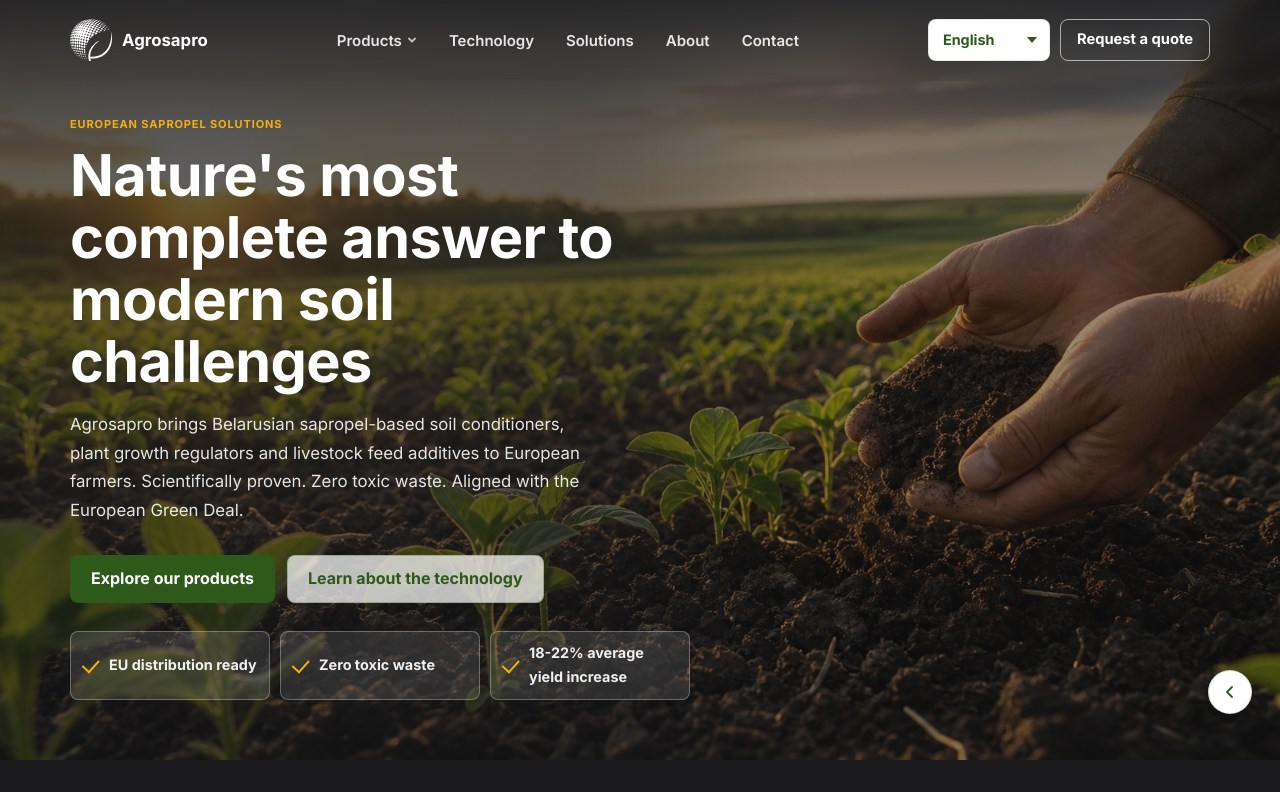
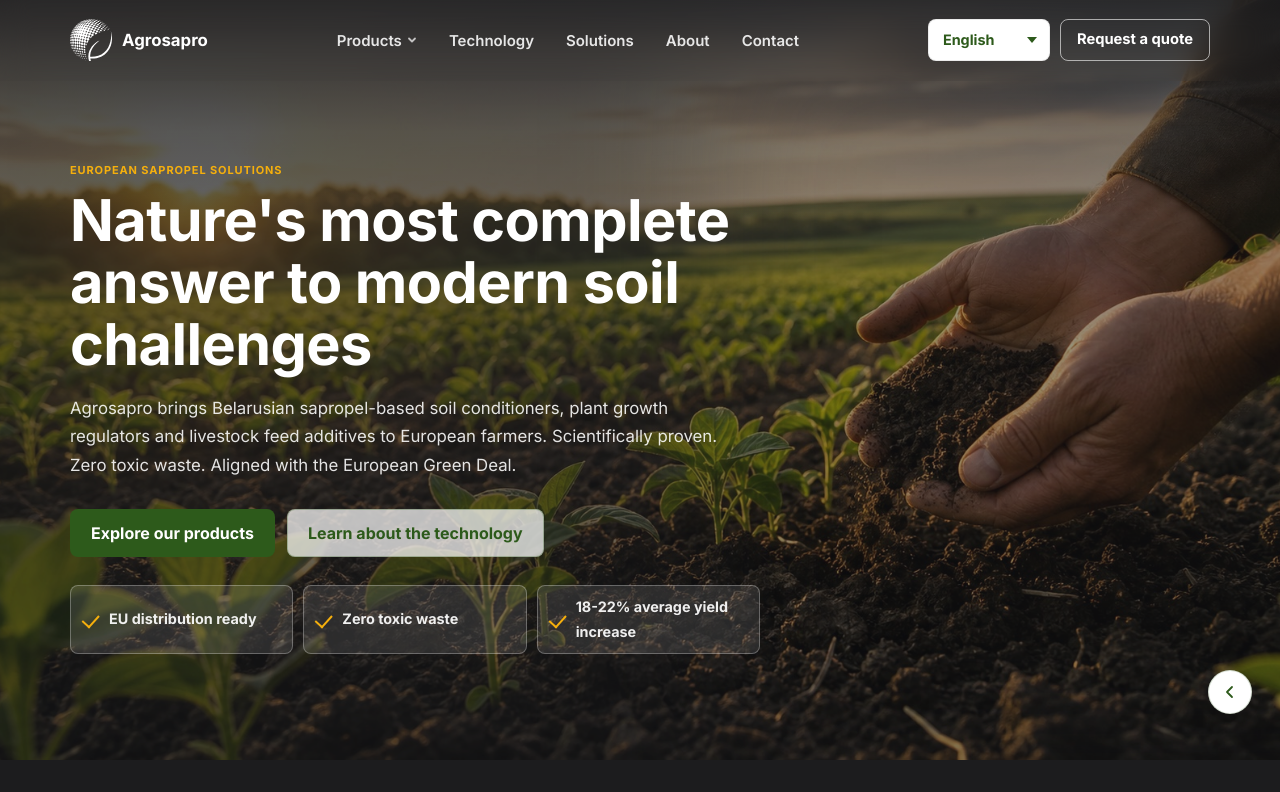
Before and after one commit to msagrosolver/agrosapro, a React (Vite) app: page / in a window 1280 px wide. Shown: the top 792 px of the page. Built offline with nearby package versions, Linux system fonts and the light colour scheme.

Commit message:
“home_hero_text2”

```diff
--- a/src/components/Hero/Hero.css
+++ b/src/components/Hero/Hero.css
@@ -39,7 +39,7 @@
 .hero__copy {
   position: relative;
   z-index: 1;
-  max-width: 620px;
+  max-width: 780px;
 }
 
 .hero__eyebrow {
@@ -47,7 +47,7 @@
 }
 
 .hero h1 {
-  max-width: 600px;
+  max-width: 760px;
   margin: 0;
   font-size: clamp(1.9rem, 5vw, 3.6rem);
   font-weight: 700;
@@ -56,7 +56,7 @@
 }
 
 .hero__subheadline {
-  max-width: 520px;
+  max-width: 680px;
   margin: 18px 0 0;
   color: rgba(255, 255, 255, 0.88);
   font-size: clamp(0.95rem, 1.6vw, 1.05rem);
```
